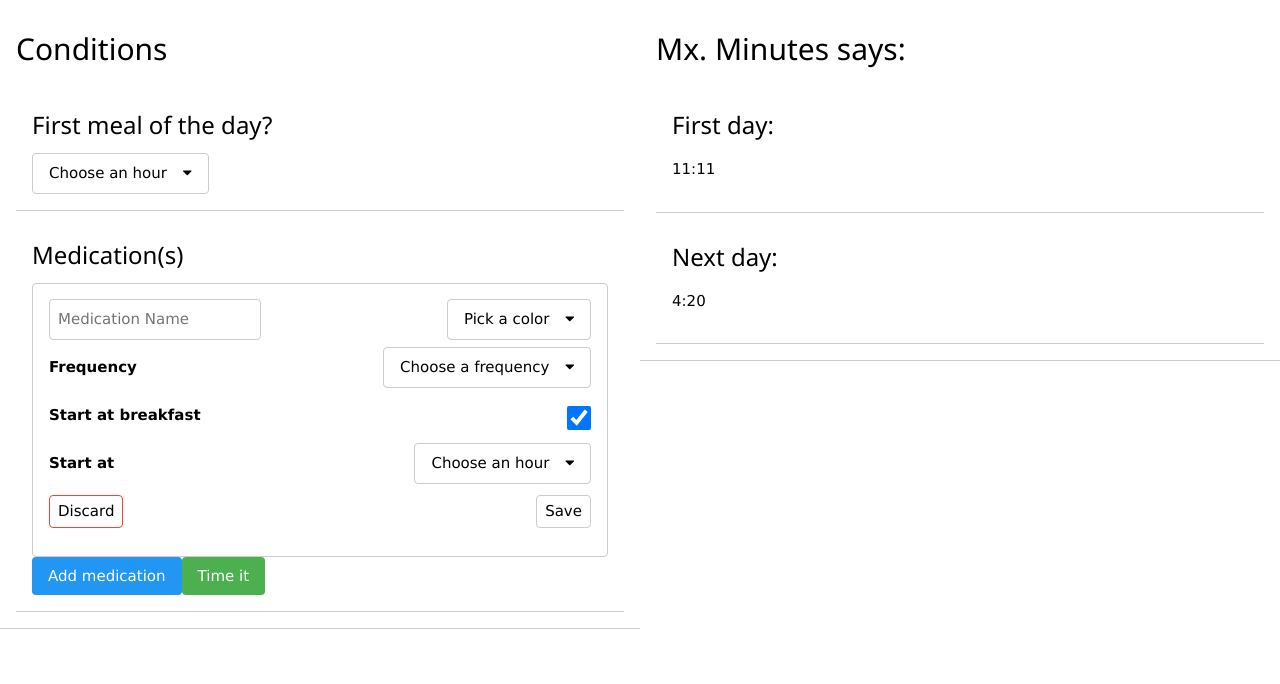
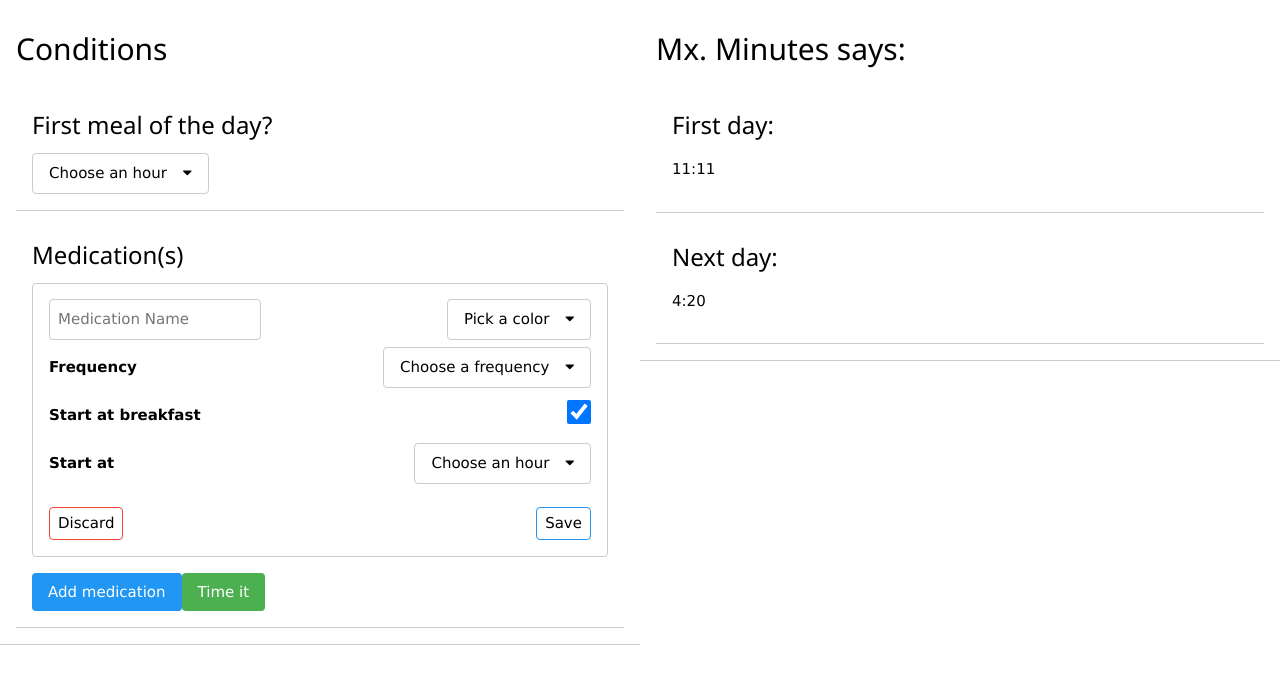
Before and after one commit to daini-rl/mx-minutes, a React (Create React App) app: page / in a window 1280 px wide. Shown: the top 684 px of the page. Built offline with nearby package versions, Linux system fonts and the light colour scheme.

Commit message:
create styles for medication card buttons and use medication color just for card borders

```diff
--- /dev/null
+++ b/src/components/checkbox/checkbox.module.css
@@ -0,0 +1,3 @@
+.checkbox {
+    top: 0px;
+}
--- a/src/components/checkbox/index.tsx
+++ b/src/components/checkbox/index.tsx
@@ -1,4 +1,6 @@
 import { ChangeEventHandler } from 'react';
+
+import styles from './checkbox.module.css';
 
 interface CheckboxI {
     checked: boolean;
@@ -6,5 +8,12 @@ interface CheckboxI {
 }
 
 export default function Checkbox({ checked, handleCheck }: CheckboxI) {
-    return <input className='w3-check' type='checkbox' checked={checked} onChange={handleCheck} />;
+    return (
+        <input
+            className={`w3-check ${styles.checkbox}`}
+            type='checkbox'
+            checked={checked}
+            onChange={handleCheck}
+        />
+    );
 }
--- a/src/components/medicationCard/index.tsx
+++ b/src/components/medicationCard/index.tsx
@@ -60,14 +60,14 @@ export default function MedicationCard({
     };
 
     return (
-        <div className={`w3-container w3-padding-16 w3-border w3-border-${medicationColor} w3-round`}>
+        <div
+            className={`w3-container w3-padding-16 w3-margin-bottom w3-border w3-border-${medicationColor} w3-round`}>
             <div className={`${styles.medicationCardRow}`}>
                 <div>
                     <Input
                         placeholder='Medication Name'
                         value={medicationName}
                         handleValue={handleMedicationName}
-                        borderColor={medicationColor}
                     />
                 </div>
                 <div>
@@ -75,26 +75,24 @@ export default function MedicationCard({
                         defaultText='Pick a color'
                         options={medicationsColors}
                         handleDropdownValue={handleMedicationColor}
-                        borderColor={medicationColor}
                     />
                 </div>
             </div>
             <div className={styles.medicationCardRow}>
                 <div>
-                    <Label labelText='Frequency' textColor={medicationColor} />
+                    <Label labelText='Frequency' />
                 </div>
                 <div>
                     <Dropdown
                         defaultText='Choose a frequency'
                         options={frequencyHours}
                         handleDropdownValue={setMedicationFrequency}
-                        borderColor={medicationColor}
                     />
                 </div>
             </div>
             <div className={styles.medicationCardRow}>
                 <div>
-                    <Label labelText='Start at breakfast' textColor={medicationColor} />
+                    <Label labelText='Start at breakfast' />
                 </div>
                 <div>
                     <Checkbox checked={medicationAtBreakfast} handleCheck={handleMedicationAtBreakfast} />
@@ -102,20 +100,18 @@ export default function MedicationCard({
             </div>
             <div className={styles.medicationCardRow}>
                 <div>
-                    <Label labelText='Start at' textColor={medicationColor} />
+                    <Label labelText='Start at' />
                 </div>
                 <div>
                     <Dropdown
                         defaultText='Choose an hour'
                         options={medicationStartHours}
                         handleDropdownValue={setMedicationStartHour}
-                        borderColor={medicationColor}
                     />
                 </div>
             </div>
-            <div className={styles.medicationCardRow}>
+            <div className={styles.medicationCardButtonsRow}>
                 <div>
-                    {' '}
                     <Button
                         buttonText={'Discard'}
                         buttonVariant='outlined'
@@ -128,7 +124,7 @@ export default function MedicationCard({
                     <Button
                         buttonText={'Save'}
                         buttonVariant='outlined'
-                        buttonColor={medicationColor}
+                        buttonStateType='info'
                         paddingSize='small'
                         onClick={handleSubmitMedication}
                     />
--- a/src/components/medicationCard/medicationCard.module.css
+++ b/src/components/medicationCard/medicationCard.module.css
@@ -6,19 +6,10 @@
     margin-bottom: 8px;
 }
 
-/*
-.medicationCardCol8 {
-    flex-basis: 66.666667%;
-    max-width: 66.666667%;
+.medicationCardButtonsRow {
+    height: 32px;
+    display: flex;
+    align-items: center;
+    justify-content: space-between;
+    margin-top: 24px;
 }
-
-.medicationCardCol4 {
-    flex-basis: 33.333333%;
-    max-width: 33.333333%;
-}
-
-.displayFlexJustifyEnd {
-    display: flex;
-    justify-content: flex-end;
-}
-*/
```
